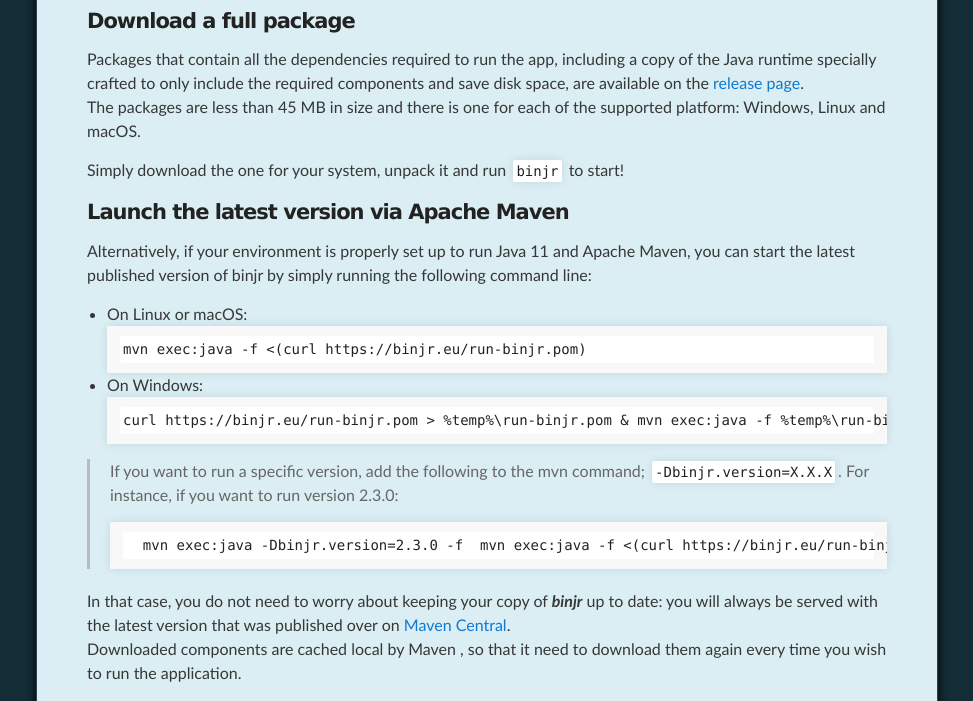
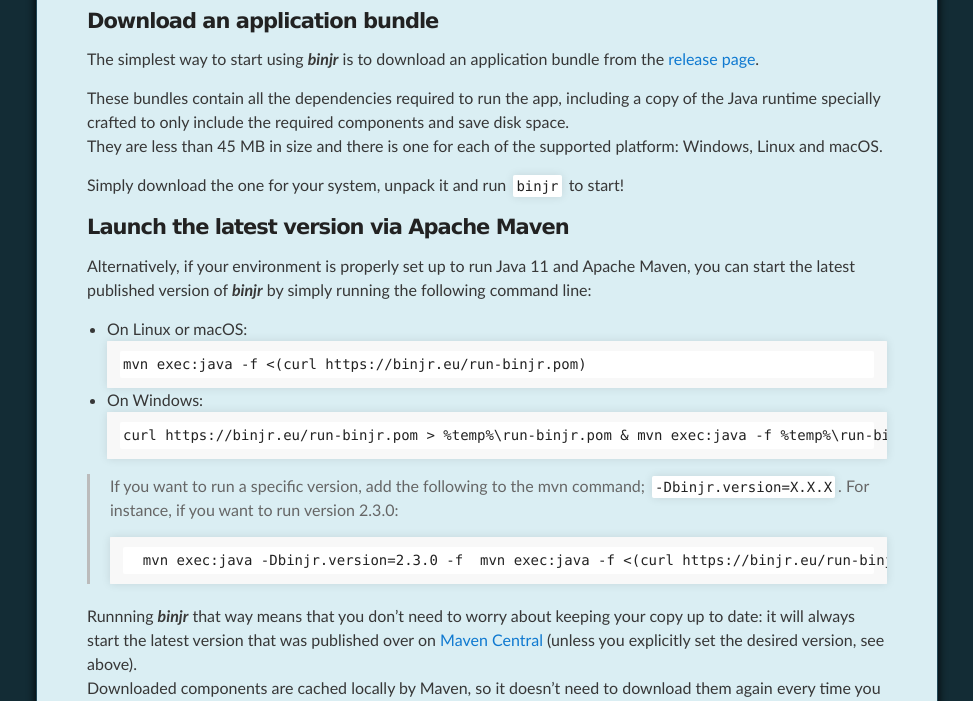
Before and after one commit to binjr/binjr.github.io, a Jekyll site: the page built from index.md, in a window 1280 px wide and 1400 px high, scrolled down 1928 px, cut to the strip 251-952 px from the top of the window. Shown: the whole strip, without its empty margins (153-1126 px from the left). Built offline with Jekyll 4.4.1, drawn with Linux system fonts in a browser that asks for light colours; our own code applies the rules of GitHub Pages for plain Markdown files; comment, search, counter and statistics services are not loaded; some of the changed text lies outside the part shown.

Commit message:
Update index.md

````diff
--- a/index.md
+++ b/index.md
@@ -84,18 +84,20 @@
 
 ## Getting started
 
-#### Download a full package
+#### Download an application bundle
 
-Packages that contain all the dependencies required to run the app, including a copy of the Java runtime specially
-crafted to only include the required components and save disk space, are available on the [release page](https://github.com/binjr/binjr/releases/latest).
-The packages are less than 45 MB in size and there is one for each of the supported platform: Windows, Linux and macOS.
+The simplest way to start using ***binjr*** is to download an application bundle from the [release page](https://github.com/binjr/binjr/releases/latest).
+
+These bundles contain all the dependencies required to run the app, including a copy of the Java runtime specially
+crafted to only include the required components and save disk space.
+They are less than 45 MB in size and there is one for each of the supported platform: Windows, Linux and macOS.
 
 Simply download the one for your system, unpack it and run `binjr` to start!
 
 #### Launch the latest version via Apache Maven
 
 Alternatively, if your environment is properly set up to run Java 11 and Apache Maven, you can start the latest
- published version of binjr by simply running the following command line:
+ published version of ***binjr*** by simply running the following command line:
 
 * On Linux or macOS:
   ```
@@ -112,13 +114,22 @@
 >   mvn exec:java -Dbinjr.version=2.3.0 -f  mvn exec:java -f <(curl https://binjr.eu/run-binjr.pom)
 >   ```
 
-In that case, you do not need to worry about keeping your copy of ***binjr*** up to date: you will always be served with
-the latest version that was published over on [Maven Central](https://search.maven.org/search?q=g:%22eu.binjr%22).
-Downloaded components are cached local by Maven , so that it need to download them again every time you
-wish to run the application.
+Runnning ***binjr*** that way means that you don't need to worry about keeping your copy up to date: it will always start
+the latest version that was published over on [Maven Central](https://search.maven.org/search?q=g:%22eu.binjr%22)
+(unless you explicitly set the desired version, see above).
+Downloaded components are cached locally by Maven, so it doesn't need to download them again every time you
+run the application.
 
-Please remember that in order to run ***binjr*** that way, you not only need to have Apache Maven installed on your
-machine but also need your JAVA_HOME environment variable pointing at a copy of a __Java runtime version 11 or later__.
+Remember, however, that in order to run ***binjr*** that way, you not only need to have Apache Maven installed on your
+machine but also need your JAVA_HOME environment variable to point at a copy of a __Java runtime version 11 or later__.
+
+#### Build from source
+
+You can also build or run the application from the source code using the included Gradle wrapper.
+Simply clone the [repo from Github](https://github.com/binjr/binjr/) and run:
+* `./gradlew build` to build the JAR for the all the modules.
+* `./gradlew run` to build and start the application straight away.
+* `./gradlew clean packageDistribution` to build an application bundle for the platform on which you ran the build.
 
 ## Getting help
 
````
Also changed, not shown: other parts of index.md (+2 -2 lines).
